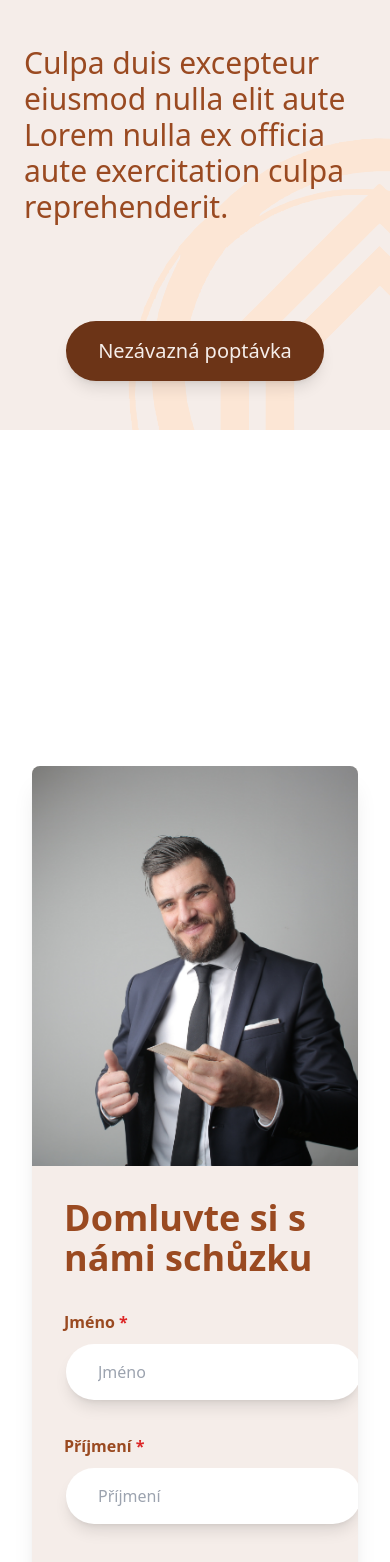
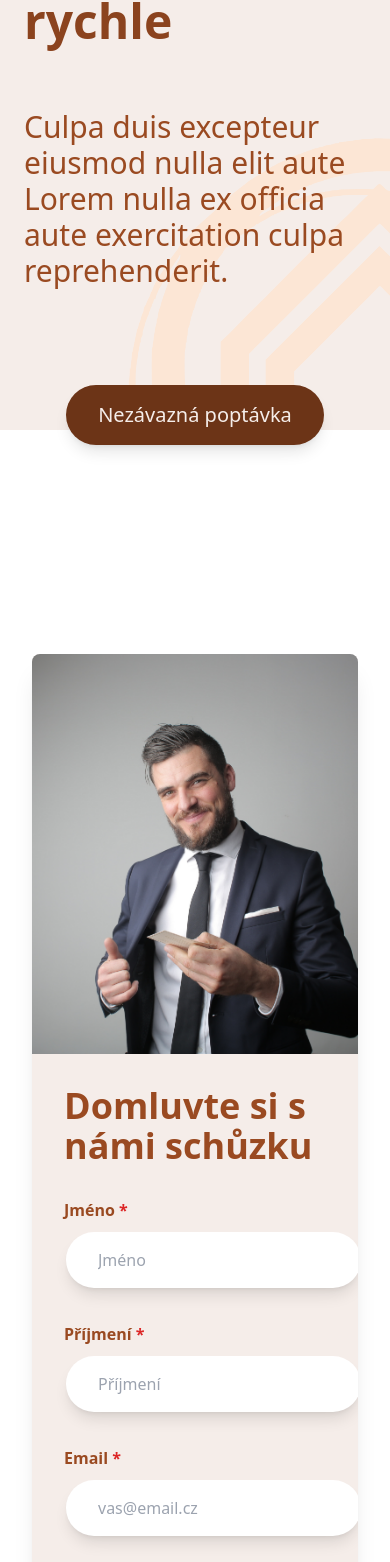
Before and after one commit to OndrejJuda/tepelne-izolace, a Next.js app: page / in a window 390 px wide. Shown: the part 414-1976 px from the top of the page. Built offline with nearby package versions, Linux system fonts and the light colour scheme.

Commit message:
space between sections

```diff
--- a/components/Benefits.jsx
+++ b/components/Benefits.jsx
@@ -21,10 +21,10 @@ const Benefits = () => {
   return (
     <section
       id='benefity'
-      className='flex my-48'
+      className='flex py-16 lg:py-36 xl:my-48'
     >
       <div className='flex flex-col items-center
-      bg-primary-50 px-32 my-36 relative overflow-hidden'>
+      bg-primary-50 px-32 my-8 md:my-36 relative overflow-hidden'>
         <img
           src='/logo/logo-one-color.svg'
           alt='logo'
--- a/components/Contacts.jsx
+++ b/components/Contacts.jsx
@@ -5,9 +5,9 @@ const Contacts = () => {
   return (
     <section
       id='kontakty'
-      className='flex justify-center my-48'
+      className='flex justify-center py-16 lg:py-36 xl:my-48'
     >
-      <div className='bg-primary-50 lg:flex my-36 mx-8 rounded-lg overflow-hidden shadow-xl'>
+      <div className='bg-primary-50 lg:flex my-8 md:my-36 mx-8 rounded-lg overflow-hidden shadow-xl'>
         <img
           src='/business/smiling-businessman.jpg'
           alt='smiling businessman'
--- a/components/Hero.jsx
+++ b/components/Hero.jsx
@@ -3,7 +3,7 @@ import { CTAButton } from './';
 
 const Hero = () => {
   return (
-    <section className='flex flex-col items-center lg:py-40'>
+    <section className='flex flex-col items-center py-16 lg:py-40'>
       <div
         className='absolute top-0 left-0 w-full -z-10 bg-primary-50 h-screen md:h-[85vh] md:clip-hero overflow-hidden'
       >
--- a/components/Process.jsx
+++ b/components/Process.jsx
@@ -13,9 +13,9 @@ const Process = () => {
   return (
     <section
       id='proces'
-      className='flex justify-center my-48'
+      className='flex justify-center py-16 lg:py-36 xl:my-48'
     >
-      <div className='flex flex-col my-36 justify-center items-center'>
+      <div className='flex flex-col my-8 md:my-36 justify-center items-center'>
         <HSecondary additionalStyling='text-4xl md:text-5xl mb-32'>Jak to u nás funguje?</HSecondary>
         <ul className='flex flex-col gap-24 xl:gap-16 mb-16 xl:mb-32 mx-8 lg:mx-16'>
           {
--- a/components/Services.jsx
+++ b/components/Services.jsx
@@ -5,9 +5,9 @@ const Services = () => {
   return (
     <section
       id='služby'
-      className='flex justify-center my-48 mx-8 md:mx-16 lg:mx-36'
+      className='flex justify-center py-16 lg:py-36 xl:my-48 mx-8 md:mx-16 lg:mx-36'
     >
-      <div className='bg-primary-50 flex flex-col xl:flex-row my-36 rounded-lg overflow-hidden shadow-xl'>
+      <div className='bg-primary-50 flex flex-col xl:flex-row my-8 md:my-36 rounded-lg overflow-hidden shadow-xl'>
         <div
           className='p-8 lg:p-20
           flex-1 flex flex-col justify-center order-2 xl:order-1'
```
